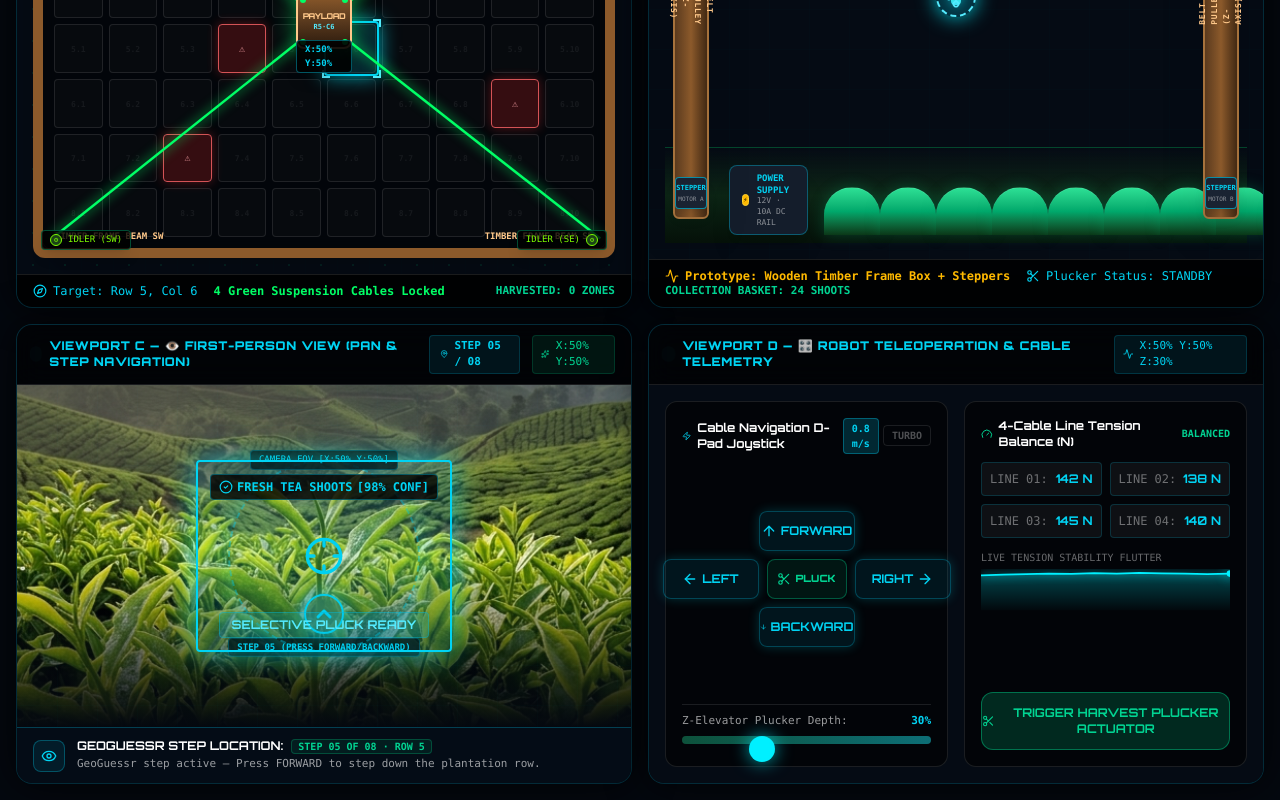
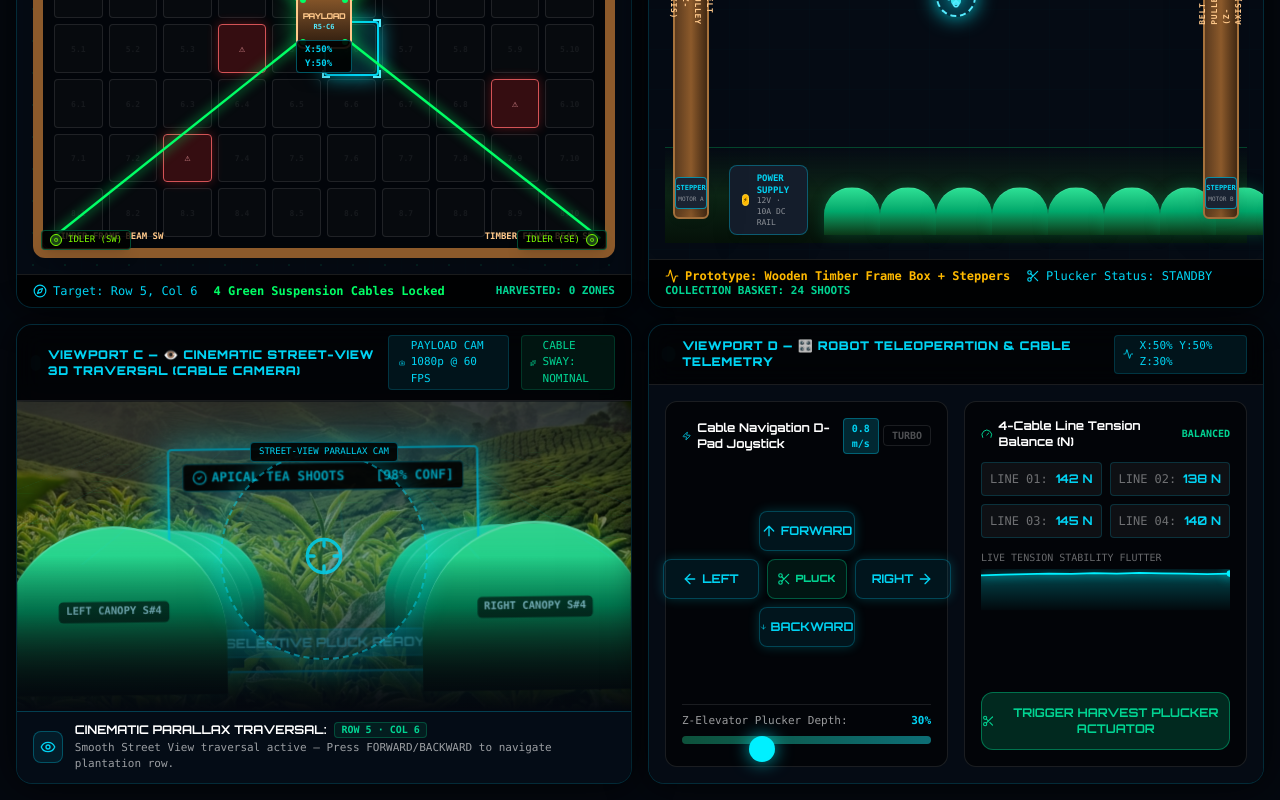
Before and after one commit to kavinjp486/ARISE, a React (Vite) app in the folder frontend/: page / in a window 1280 px wide. Shown: the part 424-1224 px from the top of the page. Built offline with nearby package versions, Linux system fonts and the light colour scheme; the HTML template or start-up script is replaced by a standard one.

Commit message:
Implement Street View style 3D endless tea plantation traversal engine with parallax depth, Framer Motion springs, and harmonic cable bobbing

```diff
--- a/frontend/src/components/digitaltwin/FirstPersonCameraHUD.tsx
+++ b/frontend/src/components/digitaltwin/FirstPersonCameraHUD.tsx
@@ -1,13 +1,12 @@
 import { useEffect, useState } from "react";
-import { motion, AnimatePresence } from "framer-motion";
+import { motion, useSpring, useTransform } from "framer-motion";
 import {
   AlertTriangle,
   Camera,
   CheckCircle2,
-  ChevronUp,
   Crosshair,
   Eye,
-  MapPin,
+  Layers,
   Sparkles,
 } from "lucide-react";
 import type { CellData } from "@/types";
@@ -34,27 +33,35 @@ export function FirstPersonCameraHUD({
   const isDiseaseZone = currentCell?.status === "disease";
   const isHarvestedZone = currentCell?.status === "harvested";
 
-  // GeoGuessr Discrete Step Index derived from posY (0 to 7 steps)
-  const stepIndex = Math.min(7, Math.max(0, Math.floor(((100 - posY) / 100) * 8)));
-  const [isShutterActive, setIsShutterActive] = useState(false);
-  const [prevStep, setPrevStep] = useState(stepIndex);
+  // Harmonic Cable Bobbing & Sway Physics Simulation (Suspended Cable Payload)
+  const [cableSwayX, setCableSwayX] = useState(0);
+  const [cableBobY, setCableBobY] = useState(0);
 
-  // Trigger crisp camera shutter flash on step change
   useEffect(() => {
-    if (stepIndex !== prevStep) {
-      setIsShutterActive(true);
-      setPrevStep(stepIndex);
-      const timer = setTimeout(() => setIsShutterActive(false), 200);
-      return () => clearTimeout(timer);
-    }
-  }, [stepIndex, prevStep]);
+    let animationFrameId: number;
+    const start = Date.now();
 
-  // Crisp & Responsive Pan Math (with 140% oversized container for full motion range)
-  // Left/Right (posX: 0..100) -> Pans horizontally X: -220px to +220px
-  // Forward/Backward (posY: 0..100) -> Pans forward/backward perspective Y & scale
-  const panX = (50 - posX) * 4.2;
-  const panY = (50 - posY) * 2.8;
-  const stepScale = 1.15 + stepIndex * 0.04;
+    const animateCableSway = () => {
+      const elapsed = (Date.now() - start) * 0.002;
+      // Gentle harmonic oscillation simulating cable sway
+      setCableSwayX(Math.sin(elapsed * 1.5) * 3.5);
+      setCableBobY(Math.cos(elapsed * 2.2) * 2.5);
+      animationFrameId = requestAnimationFrame(animateCableSway);
+    };
+
+    animationFrameId = requestAnimationFrame(animateCableSway);
+    return () => cancelAnimationFrame(animationFrameId);
+  }, []);
+
+  // Smooth Spring Easing for Inertial Traversal Acceleration & Deceleration
+  const springY = useSpring(posY, { stiffness: 120, damping: 20 });
+  const springX = useSpring(posX, { stiffness: 120, damping: 20 });
+
+  // 3D Parallax Perspective Depth Calculations:
+  // Forward/Backward (posY: 0..100) -> Continuous Z-plane translation + infinite row loop offset
+  const continuousRowOffset = useTransform(springY, (v) => ((100 - v) * 12) % 360);
+  const parallaxZ = useTransform(springY, (v) => -180 + ((100 - v) / 100) * 320);
+  const parallaxX = useTransform(springX, (v) => (50 - v) * 3.8);
 
   return (
     <div className="relative w-full h-full min-h-[460px] bg-[#04080F] border border-cyan-500/20 rounded-2xl overflow-hidden flex flex-col font-sans select-none shadow-[0_0_40px_rgba(0,0,0,0.8)]">
@@ -63,165 +70,174 @@ export function FirstPersonCameraHUD({
         <div className="flex items-center gap-2.5">
           <div className="h-2 w-2 rounded-full bg-cyan-400 animate-ping" />
           <span className="font-orb font-black text-xs text-cyan-400 tracking-wider">
-            VIEWPORT C — 👁️ FIRST-PERSON VIEW (PAN & STEP NAVIGATION)
+            VIEWPORT C — 👁️ CINEMATIC STREET-VIEW 3D TRAVERSAL (CABLE CAMERA)
           </span>
         </div>
 
         <div className="flex items-center gap-3 font-mono text-[11px]">
           <div className="flex items-center gap-1.5 text-cyan-400 bg-cyan-500/10 px-2.5 py-0.5 rounded border border-cyan-500/20">
-            <MapPin className="h-3 w-3 text-cyan-400" />
-            <span className="font-bold">STEP 0{stepIndex + 1} / 08</span>
+            <Camera className="h-3 w-3" />
+            <span>PAYLOAD CAM 1080p @ 60 FPS</span>
           </div>
 
           <div className="flex items-center gap-1.5 text-emerald-400 bg-emerald-500/10 px-2 py-0.5 rounded border border-emerald-500/20">
             <Sparkles className="h-3 w-3" />
-            <span>X:{Math.round(posX)}% Y:{Math.round(posY)}%</span>
+            <span>CABLE SWAY: NOMINAL</span>
           </div>
         </div>
       </div>
 
-      {/* Main Camera Viewport Container */}
-      <div className="relative flex-1 w-full bg-[#050E0A] overflow-hidden flex items-center justify-center">
-        {/* Crisp Camera Shutter Flash Overlay */}
-        <AnimatePresence>
-          {isShutterActive && (
+      {/* Main 3D Perspective Projection Viewport Stage */}
+      <div
+        className="relative flex-1 w-full bg-[#030907] overflow-hidden flex items-center justify-center"
+        style={{ perspective: "800px", perspectiveOrigin: "50% 45%" }}
+      >
+        {/* 3D WORLD CONTAINER (GPU Transform Preserving 3D Space) */}
         <motion.div
-              initial={{ opacity: 0.6 }}
-              animate={{ opacity: 0 }}
-              exit={{ opacity: 0 }}
-              transition={{ duration: 0.2 }}
-              className="absolute inset-0 bg-cyan-300/30 z-30 pointer-events-none"
-            />
-          )}
-        </AnimatePresence>
-
-        {/* Photorealistic First-Person Tea Estate Image (Oversized for Full X/Y Panning) */}
-        <motion.div
-          className="absolute -inset-24 bg-cover bg-center"
-          animate={{
-            x: panX,
-            y: panY,
-            scale: stepScale,
+          className="absolute inset-0 w-full h-full"
+          style={{
+            transformStyle: "preserve-3d",
+            x: parallaxX,
+            rotateZ: cableSwayX * 0.25,
+            y: cableBobY,
           }}
-          transition={{
-            type: "spring",
-            stiffness: 150,
-            damping: 20,
-          }}
+        >
+          {/* Layer 1: Distant Stable Horizon (Tea Estate Misty Hills) */}
+          <div
+            className="absolute -inset-24 bg-cover bg-center pointer-events-none opacity-60"
             style={{
               backgroundImage: `url('/tea_plantation_fpv.png')`,
+              transform: "translateZ(-350px) scale(1.5)",
             }}
           />
 
-        {/* Dark Vignette & Sensor Overlay Lines */}
-        <div className="absolute inset-0 bg-gradient-to-t from-[#04080F] via-transparent to-black/40 pointer-events-none z-10" />
+          {/* Layer 2: 3D Ground Perspective Track (Centered Plantation Row) */}
           <div
-          className="absolute inset-0 opacity-15 pointer-events-none z-10"
+            className="absolute inset-x-0 bottom-0 h-[700px] pointer-events-none opacity-25"
             style={{
-            backgroundImage: `linear-gradient(to right, rgba(0, 240, 255, 0.08) 1px, transparent 1px), linear-gradient(to bottom, rgba(0, 240, 255, 0.08) 1px, transparent 1px)`,
-            backgroundSize: "40px 40px, 40px 40px",
+              transform: "rotateX(78deg) translateZ(-120px)",
+              backgroundImage: `linear-gradient(to right, rgba(0, 240, 255, 0.2) 2px, transparent 2px), linear-gradient(to bottom, rgba(0, 255, 102, 0.2) 2px, transparent 2px)`,
+              backgroundSize: "80px 80px, 80px 80px",
             }}
           />
 
-        {/* GEOGUESSR FLOATING NAVIGATION CHEVRON ARROW */}
-        <div className="absolute bottom-16 z-20 flex flex-col items-center pointer-events-none">
+          {/* Layer 3: CONTINUOUS ENDLESS RECYCLED TEA BUSHES (Parallax Rows) */}
           <motion.div
-            animate={{ y: [0, -8, 0] }}
-            transition={{ repeat: Infinity, duration: 1.2, ease: "easeInOut" }}
-            className="flex flex-col items-center gap-1"
+            className="absolute inset-0 flex flex-col justify-around py-4 pointer-events-none"
+            style={{
+              transformStyle: "preserve-3d",
+              z: parallaxZ,
+            }}
           >
-            <div className="h-10 w-10 rounded-full bg-cyan-500/20 border-2 border-cyan-400 flex items-center justify-center text-cyan-400 shadow-[0_0_20px_rgba(0,240,255,0.6)] backdrop-blur-md">
-              <ChevronUp className="h-6 w-6 stroke-[3]" />
-            </div>
-            <span className="font-mono text-[9px] font-bold text-cyan-400 bg-black/80 px-2 py-0.5 rounded border border-cyan-500/30">
-              STEP 0{stepIndex + 1} (PRESS FORWARD/BACKWARD)
+            {/* 4 Recycled Depth Segment Rows creating an endless Street View corridor */}
+            {[0, 1, 2, 3].map((segmentIdx) => {
+              const zDepth = -280 + segmentIdx * 140;
+
+              return (
+                <motion.div
+                  key={segmentIdx}
+                  className="absolute inset-x-0 flex justify-between px-8"
+                  style={{
+                    transformStyle: "preserve-3d",
+                    transform: `translate3d(0px, 40px, ${zDepth}px)`,
+                  }}
+                >
+                  {/* Left Tea Bush Corridor Row */}
+                  <div className="w-48 h-36 rounded-t-full bg-gradient-to-t from-[#051c0d] via-[#00A86B] to-[#36eb9f] border-t-2 border-emerald-300 shadow-[0_0_30px_rgba(0,168,107,0.4)] flex flex-col items-center justify-center p-2 backdrop-blur-sm">
+                    <span className="font-mono text-[9px] font-bold text-cyan-200 bg-black/60 px-1.5 py-0.5 rounded">
+                      LEFT CANOPY S#{segmentIdx + 1}
                     </span>
-          </motion.div>
                   </div>
 
-        {/* Tactical Crosshairs HUD */}
-        <div className="absolute inset-0 flex items-center justify-center pointer-events-none z-20">
-          <div className="relative w-48 h-48 border-2 border-dashed border-cyan-400/40 rounded-full flex items-center justify-center shadow-[0_0_25px_rgba(0,240,255,0.25)]">
-            <Crosshair className="h-10 w-10 text-cyan-400" />
-            <span className="absolute -top-3 text-[9px] font-mono text-cyan-400 bg-black/80 px-2 py-0.5 rounded border border-cyan-500/30">
-              CAMERA FOV [X:{Math.round(posX)}% Y:{Math.round(posY)}%]
+                  {/* Right Tea Bush Corridor Row */}
+                  <div className="w-48 h-36 rounded-t-full bg-gradient-to-t from-[#051c0d] via-[#00A86B] to-[#36eb9f] border-t-2 border-emerald-300 shadow-[0_0_30px_rgba(0,168,107,0.4)] flex flex-col items-center justify-center p-2 backdrop-blur-sm">
+                    <span className="font-mono text-[9px] font-bold text-cyan-200 bg-black/60 px-1.5 py-0.5 rounded">
+                      RIGHT CANOPY S#{segmentIdx + 1}
                     </span>
                   </div>
-        </div>
+                </motion.div>
+              );
+            })}
+          </motion.div>
 
-        {/* ACTIVE FIRST-PERSON AI BOUNDING BOX OVERLAYS */}
-        <div className="absolute inset-12 z-20 flex items-center justify-center pointer-events-none">
+          {/* Layer 4: AI TARGET DETECTION BOXES (Anchored in 3D Space) */}
+          <div
+            className="absolute inset-0 flex items-center justify-center pointer-events-none"
+            style={{ transform: "translate3d(0px, 0px, 60px)" }}
+          >
             {isDiseaseZone ? (
-            <motion.div
-              initial={{ scale: 0.9, opacity: 0 }}
-              animate={{ scale: 1, opacity: 1 }}
-              className="relative w-64 h-48 border-2 border-red-500 rounded bg-red-500/15 shadow-[0_0_30px_rgba(255,60,60,0.6)] flex flex-col items-center justify-between p-3"
-            >
-              <div className="w-full flex justify-between items-center text-xs font-mono font-bold text-red-400 bg-black/80 px-2 py-1 rounded border border-red-500/40">
+              <div className="w-72 h-52 border-2 border-red-500 rounded bg-red-500/20 shadow-[0_0_40px_rgba(255,60,60,0.7)] flex flex-col items-center justify-between p-3 backdrop-blur-sm">
+                <div className="w-full flex justify-between items-center text-xs font-mono font-bold text-red-400 bg-black/90 px-2 py-1 rounded border border-red-500/40">
                   <span className="flex items-center gap-1">
                     <AlertTriangle className="h-3.5 w-3.5 text-red-400" />
                     BLISTER BLIGHT PATHOLOGY
                   </span>
                   <span>[92% CONF]</span>
                 </div>
-              <div className="font-orb text-xs font-bold text-red-300 bg-red-500/20 px-3 py-1 rounded border border-red-500/40 animate-pulse">
+                <div className="font-orb text-xs font-bold text-red-300 bg-red-500/30 px-3 py-1 rounded border border-red-500/40 animate-pulse">
                   ⚠ BIO-FUNGICIDE SPRAY REQUIRED
                 </div>
-            </motion.div>
+              </div>
             ) : isHarvestedZone ? (
-            <motion.div
-              initial={{ scale: 0.9, opacity: 0 }}
-              animate={{ scale: 1, opacity: 1 }}
-              className="relative w-64 h-48 border-2 border-emerald-400 rounded bg-emerald-500/15 shadow-[0_0_30px_rgba(0,168,107,0.6)] flex flex-col items-center justify-between p-3"
-            >
-              <div className="w-full flex justify-between items-center text-xs font-mono font-bold text-emerald-400 bg-black/80 px-2 py-1 rounded border border-emerald-500/40">
+              <div className="w-72 h-52 border-2 border-emerald-400 rounded bg-emerald-500/20 shadow-[0_0_40px_rgba(0,168,107,0.7)] flex flex-col items-center justify-between p-3 backdrop-blur-sm">
+                <div className="w-full flex justify-between items-center text-xs font-mono font-bold text-emerald-400 bg-black/90 px-2 py-1 rounded border border-emerald-500/40">
                   <span className="flex items-center gap-1">
                     <CheckCircle2 className="h-3.5 w-3.5 text-emerald-400" />
                     HARVEST COMPLETE
                   </span>
                   <span>[100% FLUSH]</span>
                 </div>
-              <div className="font-orb text-xs font-bold text-emerald-300 bg-emerald-500/20 px-3 py-1 rounded border border-emerald-500/40">
+                <div className="font-orb text-xs font-bold text-emerald-300 bg-emerald-500/30 px-3 py-1 rounded border border-emerald-500/40">
                   ✓ TEA SHOOTS PLUCKED & COLLECTED
                 </div>
-            </motion.div>
+              </div>
             ) : (
-            <motion.div
-              initial={{ scale: 0.9, opacity: 0 }}
-              animate={{ scale: 1, opacity: 1 }}
-              className="relative w-64 h-48 border-2 border-cyan-400 rounded bg-cyan-500/15 shadow-[0_0_30px_rgba(0,240,255,0.6)] flex flex-col items-center justify-between p-3"
-            >
-              <div className="w-full flex justify-between items-center text-xs font-mono font-bold text-cyan-400 bg-black/80 px-2 py-1 rounded border border-cyan-500/40">
+              <div className="w-72 h-52 border-2 border-cyan-400 rounded bg-cyan-500/20 shadow-[0_0_40px_rgba(0,240,255,0.7)] flex flex-col items-center justify-between p-3 backdrop-blur-sm">
+                <div className="w-full flex justify-between items-center text-xs font-mono font-bold text-cyan-400 bg-black/90 px-2 py-1 rounded border border-cyan-500/40">
                   <span className="flex items-center gap-1">
                     <CheckCircle2 className="h-3.5 w-3.5 text-cyan-400" />
-                  FRESH TEA SHOOTS
+                    APICAL TEA SHOOTS
                   </span>
                   <span>[98% CONF]</span>
                 </div>
-              <div className="font-orb text-xs font-bold text-cyan-300 bg-cyan-500/20 px-3 py-1 rounded border border-cyan-500/40">
+                <div className="font-orb text-xs font-bold text-cyan-300 bg-cyan-500/30 px-3 py-1 rounded border border-cyan-500/40">
                   SELECTIVE PLUCK READY
                 </div>
+              </div>
+            )}
+          </div>
         </motion.div>
-          )}
+
+        {/* Dark Vignette Overlay */}
+        <div className="absolute inset-0 bg-gradient-to-t from-[#04080F] via-transparent to-black/50 pointer-events-none z-10" />
+
+        {/* 2D HUD OVERLAY (Static Target Reticle in Front of Camera Lens) */}
+        <div className="absolute inset-0 flex items-center justify-center pointer-events-none z-20">
+          <div className="relative w-52 h-52 border-2 border-dashed border-cyan-400/50 rounded-full flex items-center justify-center shadow-[0_0_30px_rgba(0,240,255,0.3)]">
+            <Crosshair className="h-10 w-10 text-cyan-400 animate-pulse" />
+            <span className="absolute -top-3 text-[9px] font-mono text-cyan-400 bg-black/90 px-2 py-0.5 rounded border border-cyan-500/40">
+              STREET-VIEW PARALLAX CAM
+            </span>
+          </div>
         </div>
 
         {/* ACTIVE CUTTER HARVESTING PARTICLES IN FIRST PERSON */}
         {isHarvesting && (
           <motion.div
             initial={{ opacity: 1, scale: 0.5 }}
-            animate={{ opacity: 0, scale: 1.5 }}
+            animate={{ opacity: 0, scale: 1.6 }}
             transition={{ repeat: Infinity, duration: 0.4 }}
             className="absolute z-30 pointer-events-none flex flex-col items-center justify-center"
           >
-            <div className="text-3xl animate-spin">✂️</div>
-            <div className="font-orb font-black text-xs text-emerald-400 bg-black/80 px-2 py-1 rounded border border-emerald-400">
-              PLUCKING LEAVES...
+            <div className="text-4xl animate-spin">✂️</div>
+            <div className="font-orb font-black text-xs text-emerald-400 bg-black/90 px-3 py-1 rounded border border-emerald-400 shadow-xl">
+              PLUCKING LEAVES IN 3D...
             </div>
           </motion.div>
         )}
       </div>
 
-      {/* Bottom AI Recommendation Banner & Step Breadcrumbs */}
+      {/* Bottom AI Recommendation Banner & Telemetry Readout */}
       <div className="px-4 py-2.5 bg-[#040C16] border-t border-cyan-500/30 flex flex-wrap items-center justify-between gap-4 z-30">
         <div className="flex items-center gap-3">
           <div className="h-8 w-8 rounded-lg bg-cyan-500/10 border border-cyan-400/30 flex items-center justify-center text-cyan-400">
@@ -229,17 +245,17 @@ export function FirstPersonCameraHUD({
           </div>
           <div>
             <div className="font-orb text-xs font-bold text-white flex items-center gap-2">
-              <span>GEOGUESSR STEP LOCATION:</span>
+              <span>CINEMATIC PARALLAX TRAVERSAL:</span>
               <span className="text-emerald-400 font-mono text-[10px] px-1.5 py-0.2 rounded bg-emerald-500/10 border border-emerald-500/30">
-                STEP 0{stepIndex + 1} OF 08 · ROW {row + 1}
+                ROW {row + 1} · COL {col + 1}
               </span>
             </div>
             <div className="text-[11px] text-white/60 font-mono mt-0.5">
               {isDiseaseZone
-                ? "Pathology detected — Bio-fungicide spray recommended."
+                ? "Pathology detected in 3D space — Bio-fungicide spray recommended."
                 : isHarvestedZone
-                ? "Zone harvested — Step forward to next tea sector."
-                : "GeoGuessr step active — Press FORWARD to step down the plantation row."}
+                ? "Zone harvested — Move forward to next tea canopy sector."
+                : "Smooth Street View traversal active — Press FORWARD/BACKWARD to navigate plantation row."}
             </div>
           </div>
         </div>
```
Lines whose indentation alone changed are shown as unchanged.
